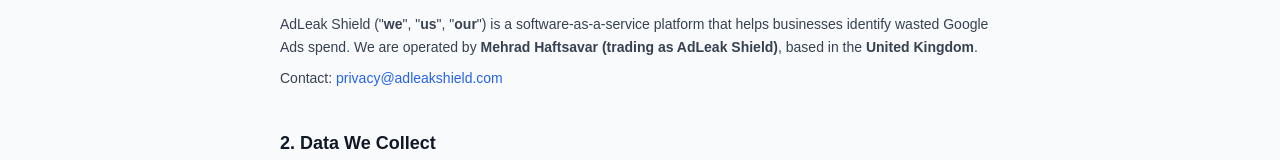
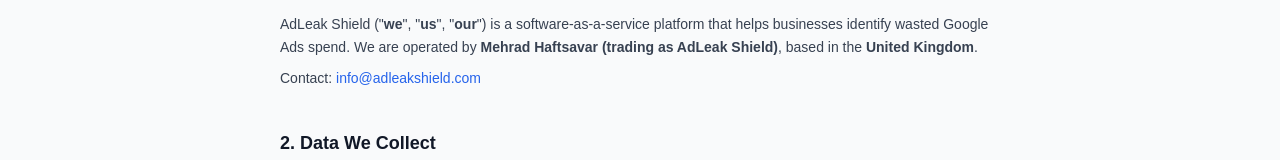
Before and after one commit to MehradHaftsavar/adleak-shield, a Next.js app: page /privacy in a window 1280 px wide. Shown: the part 259-419 px from the top of the page. Built offline with nearby package versions, Linux system fonts and the light colour scheme; no server answers.

Commit message:
email change

```diff
--- a/src/app/api/contact/route.ts
+++ b/src/app/api/contact/route.ts
@@ -35,7 +35,7 @@
 
     await resend.emails.send({
       from: process.env.RESEND_FROM_EMAIL ?? 'AdLeak Shield <notifications@adleakshield.com>',
-      to: 'mehradhaftsavar@outlook.com',
+      to: 'info@adleakshield.com',
       reply_to: email,
       subject: `New contact form message from ${name}`,
       html: `
--- a/src/app/cookies/page.tsx
+++ b/src/app/cookies/page.tsx
@@ -174,8 +174,8 @@
               <h2 className="text-lg font-semibold text-gray-900 mb-3">7. Contact</h2>
               <p>
                 For any questions about our use of cookies:{' '}
-                <a href="mailto:privacy@adleakshield.com" className="text-blue-600 hover:underline">
-                  privacy@adleakshield.com
+                <a href="mailto:info@adleakshield.com" className="text-blue-600 hover:underline">
+                  info@adleakshield.com
                 </a>
               </p>
             </section>
--- a/src/app/privacy/page.tsx
+++ b/src/app/privacy/page.tsx
@@ -24,8 +24,8 @@
               </p>
               <p className="mt-2">
                 Contact:{' '}
-                <a href="mailto:privacy@adleakshield.com" className="text-blue-600 hover:underline">
-                  privacy@adleakshield.com
+                <a href="mailto:info@adleakshield.com" className="text-blue-600 hover:underline">
+                  info@adleakshield.com
                 </a>
               </p>
             </section>
@@ -182,8 +182,8 @@
               </ul>
               <p className="mt-3">
                 To exercise any of these rights, email{' '}
-                <a href="mailto:privacy@adleakshield.com" className="text-blue-600 hover:underline">
-                  privacy@adleakshield.com
+                <a href="mailto:info@adleakshield.com" className="text-blue-600 hover:underline">
+                  info@adleakshield.com
                 </a>. We will respond within 30 days. You also have the right to lodge a complaint with the
                 Information Commissioner's Office (ICO) at{' '}
                 <a href="https://ico.org.uk" target="_blank" rel="noopener noreferrer" className="text-blue-600 hover:underline">
@@ -221,8 +221,8 @@
                 AdLeak Shield collects only the minimum data necessary (masked IP, keyword, device type, page
                 paths). No full IP addresses or personally identifiable visitor information is stored. You may
                 request a Data Processing Agreement (DPA) by emailing{' '}
-                <a href="mailto:privacy@adleakshield.com" className="text-blue-600 hover:underline">
-                  privacy@adleakshield.com
+                <a href="mailto:info@adleakshield.com" className="text-blue-600 hover:underline">
+                  info@adleakshield.com
                 </a>.
               </p>
             </section>
@@ -235,8 +235,8 @@
                 encryption in transit (TLS), hashed password storage (bcrypt), row-level security on our
                 database (tenant data is fully isolated), and regular automated data purges. However, no system
                 is 100% secure. If you discover a security issue, please disclose it responsibly to{' '}
-                <a href="mailto:security@adleakshield.com" className="text-blue-600 hover:underline">
-                  security@adleakshield.com
+                <a href="mailto:info@adleakshield.com" className="text-blue-600 hover:underline">
+                  info@adleakshield.com
                 </a>.
               </p>
             </section>
@@ -270,8 +270,8 @@
               <address className="mt-2 not-italic text-gray-600">
                 <strong>AdLeak Shield — Privacy</strong><br />
                 Email:{' '}
-                <a href="mailto:privacy@adleakshield.com" className="text-blue-600 hover:underline">
-                  privacy@adleakshield.com
+                <a href="mailto:info@adleakshield.com" className="text-blue-600 hover:underline">
+                  info@adleakshield.com
                 </a><br />
                 Manchester, United Kingdom
               </address>
--- a/src/app/terms/page.tsx
+++ b/src/app/terms/page.tsx
@@ -156,8 +156,8 @@
                 For the purposes of UK/EU GDPR, you are the <strong>data controller</strong> and AdLeak
                 Shield is the <strong>data processor</strong> with respect to your visitors' data. A Data
                 Processing Agreement (DPA) is available upon request at{' '}
-                <a href="mailto:privacy@adleakshield.com" className="text-blue-600 hover:underline">
-                  privacy@adleakshield.com
+                <a href="mailto:info@adleakshield.com" className="text-blue-600 hover:underline">
+                  info@adleakshield.com
                 </a>.
               </p>
 
@@ -262,8 +262,8 @@
               </p>
               <p className="mt-2">
                 Before initiating formal proceedings, you agree to contact us at{' '}
-                <a href="mailto:legal@adleakshield.com" className="text-blue-600 hover:underline">
-                  legal@adleakshield.com
+                <a href="mailto:info@adleakshield.com" className="text-blue-600 hover:underline">
+                  info@adleakshield.com
                 </a>{' '}
                 to attempt to resolve the dispute informally. We will endeavour to resolve any complaint
                 within 14 days.
@@ -284,8 +284,8 @@
               <address className="not-italic text-gray-600">
                 <strong>AdLeak Shield — Legal</strong><br />
                 Email:{' '}
-                <a href="mailto:legal@adleakshield.com" className="text-blue-600 hover:underline">
-                  legal@adleakshield.com
+                <a href="mailto:info@adleakshield.com" className="text-blue-600 hover:underline">
+                  info@adleakshield.com
                 </a><br />
                 Manchester, United Kingdom
               </address>
```
